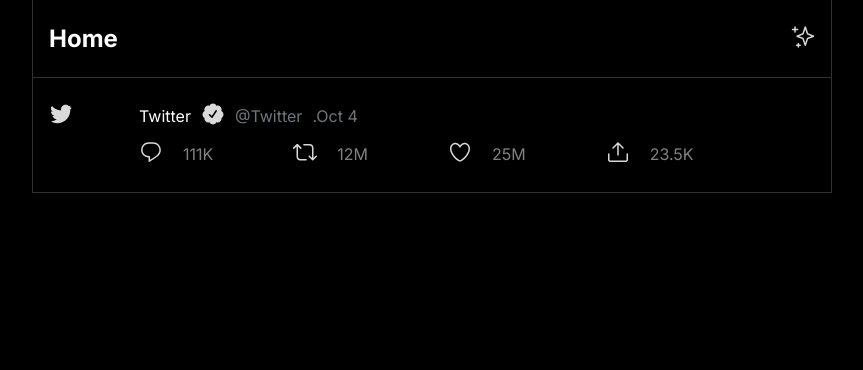
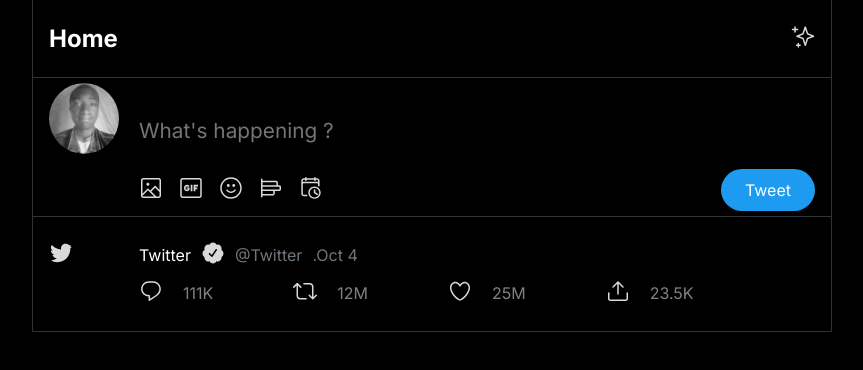
Before and after one commit to BirushaNdegeya/x-twitter-clone, a React (Vite) app: page / in a window 1280 px wide. Shown: the top 370 px of the page, without its empty margins (208-1071 px from the left). Built offline with nearby package versions, Linux system fonts and the light colour scheme.

Commit message:
update
update

```diff
--- /dev/null
+++ b/src/components/PrimaryButtton.jsx
@@ -0,0 +1,9 @@
+import React from 'react';
+
+const PrimaryButton = ({ titre }) =>{
+   return (
+      <button className="button">{titre}</button>
+   );
+};
+
+export default PrimaryButton;
--- a/src/components/PublishPost.jsx
+++ b/src/components/PublishPost.jsx
@@ -7,6 +7,7 @@
    media,
    poll
 } from '../data/ImagesIcons';
+import PrimaryButton from "./PrimaryButtton";
 
 const PublishPost = () => {
    return (
@@ -27,7 +28,7 @@
                   <i><img src={poll} alt="" /></i>
                   <i><img src={schedule} alt="" /></i>
                </div>
-               <button className="button">Tweet</button>
+               <PrimaryButton titre="Tweet" />
             </div>
          </div>
       </div>
--- a/src/pages/Home.jsx
+++ b/src/pages/Home.jsx
@@ -1,11 +1,13 @@
 import React from "react";
 import Post from "../components/Post";
 import Header from '../components/Header';
+import PublishPost from "../components/PublishPost";
 
 const Home = () => {
    return (
       <div className="timeline">
          <Header />
+         <PublishPost />
          <Post />
       </div>
    );
```
